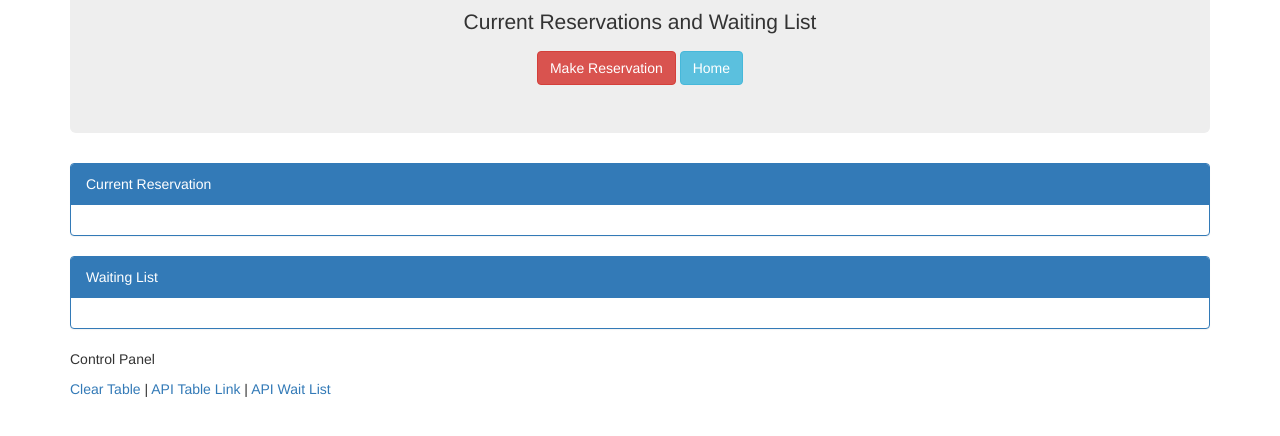
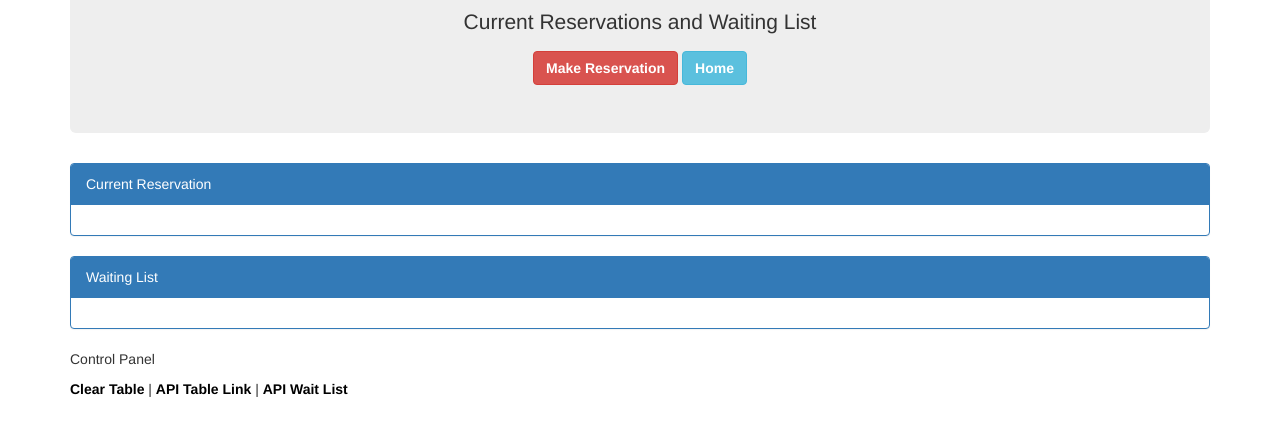
Before and after one commit to sharstream/hotRestaurant, a website: page table.html in a window 1280 px wide. Shown: the part 126-562 px from the top of the page. Drawn offline with nearby package versions, Linux system fonts and the light colour scheme.

Commit message:
link html pages

```diff
--- a/style.css
+++ b/style.css
@@ -5,3 +5,17 @@
     font-weight: bold;
     font-size: 50px;
 }
+a {
+    color: white;
+    font-weight: bolder;
+}
+
+#bodylink{
+    color: black;
+}
+#bodylink2{
+    color: black;
+}
+#bodylink3{
+    color: black;
+}
--- a/table.html
+++ b/table.html
@@ -13,8 +13,8 @@
 <div class="jumbotron">
     <h1 class="display-4" id="title">Hot Restaurant!</h1>
     <p class="lead">Current Reservations and Waiting List</p>
-    <button type="button" class="btn btn-danger" id="makeReservation">Make Reservation</button>
-    <button type="button" class="btn btn-info" id="table">Home</button>
+    <button type="button" class="btn btn-danger" id="makeReservation"><a href="reserve.html">Make Reservation</a></button>
+    <button type="button" class="btn btn-info" id="table"><a href="home.html">Home</a></button>
 </div>
     <div class="panel panel-primary">
         <div class="panel-heading">Current Reservation</div>
@@ -28,8 +28,8 @@
     <p>
         Control Panel
     </p>
-    <a href="">Clear Table</a> | <a href="">API Table Link</a> |
-    <a href="">API Wait List</a>
+    <a href="" id="bodylink">Clear Table</a> | <a href=""id="bodylink2">API Table Link</a> |
+    <a href=""id="bodylink3">API Wait List</a>
 </div>
 </body>
 </html>
```
Also changed, not shown: home.html (+4 -4 lines), reserve.html (+4 -4 lines), 1 other file.
